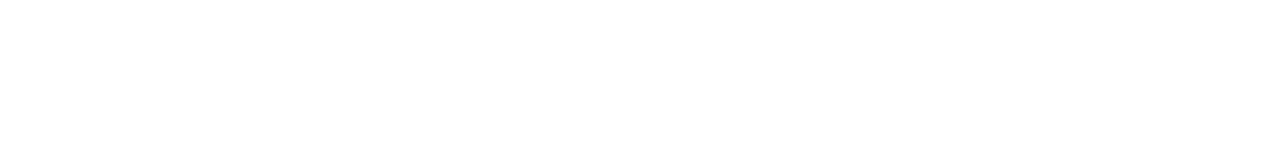
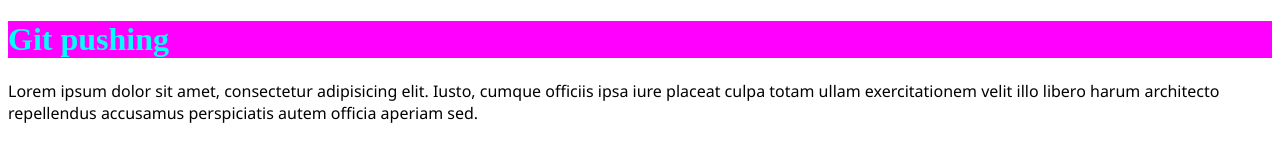
Before and after one commit to shamim26/my-first-repo, a plain HTML site: page index.html in a window 1280 px wide. Drawn offline with Linux system fonts and the light colour scheme.

Commit message:
style added and little modified

```diff
--- a/index.html
+++ b/index.html
@@ -5,8 +5,10 @@
     <meta http-equiv="X-UA-Compatible" content="IE=edge">
     <meta name="viewport" content="width=device-width, initial-scale=1.0">
     <title>my first git repo</title>
+    <link rel="stylesheet" href="style.css">
 </head>
 <body>
-
+    <h1>Git pushing</h1>
+    <p>Lorem ipsum dolor sit amet, consectetur adipisicing elit. Iusto, cumque officiis ipsa iure placeat culpa totam ullam exercitationem velit illo libero harum architecto repellendus accusamus perspiciatis autem officia aperiam sed.</p>
 </body>
 </html>
--- /dev/null
+++ b/style.css
@@ -0,0 +1,8 @@
+h1{
+    color: aqua;
+    background-color: magenta;
+
+}
+p{
+    font-family: 'Segoe UI', Tahoma, Geneva, Verdana, sans-serif;
+}
```
